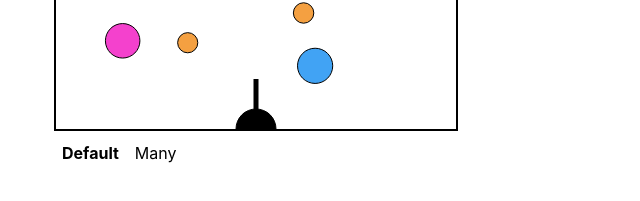
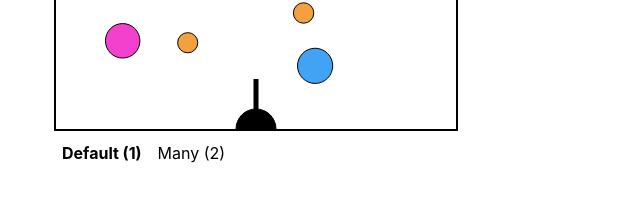
Before and after one commit to johneastman/Circles, a React (Create React App) app: page / in a window 1280 px wide. Shown: the part 211-412 px from the top of the page, without its empty margins (384-1024 px from the left). Built offline with nearby package versions, Linux system fonts and the light colour scheme.

Commit message:
refactor turret mode

```diff
--- a/src/components/turret_mode/TurretMode.tsx
+++ b/src/components/turret_mode/TurretMode.tsx
@@ -1,13 +1,18 @@
 import React from "react";
 import "./TurretMode.css"
 
-export enum Mode {
-    default = "Default",
-    many = "Many"
+export class Mode {
+    static DEFAULT: string = "Default";
+    static MANY: string = "Many";
+
+    static KEYBOARD_TO_MODE: Map<string, string> = new Map([
+        ["1", this.DEFAULT],
+        ["2", this.MANY]
+    ]);
 }
 
 interface TurretModeState {
-    mode: Mode
+    mode: string
 }
 
 export class TurretMode extends React.Component<{}, TurretModeState> {
@@ -15,7 +20,7 @@ export class TurretMode extends React.Component<{}, TurretModeState> {
     constructor(props: {}) {
         super(props);
         this.state = {
-            mode: Mode.default
+            mode: Mode.DEFAULT
         };
     }
 
@@ -27,21 +32,17 @@ export class TurretMode extends React.Component<{}, TurretModeState> {
         return (
             <ul key="turretModes" className="turretMode" data-testid="turretModes">
                 {
-                    Object.values(Mode).map((mode, index) =>
-                        mode === this.state.mode.valueOf()
-                        ? <li key={index}><strong>{mode}</strong></li>
-                        : <li key={index}>{mode}</li>
-                    )
+                    Array.from(Mode.KEYBOARD_TO_MODE).map((mode, index) => {
+                        let keyboardKey: string = mode[0];
+                        let modeName: string = mode[1];
+                        return <li key={index} style={modeName === this.state.mode ? {fontWeight: "bold"} : {}}>{`${modeName} (${keyboardKey})`}</li>
+                    })
                 }
             </ul>
         )
     }
 
     changeTurretMode(keyboardEvent: KeyboardEvent): void {
-        let modes: Map<string, Mode> = new Map([
-            ["1", Mode.default],
-            ["2", Mode.many]
-        ]);
-        this.setState({mode: modes.get(keyboardEvent.key) || Mode.default});
+        this.setState({mode: Mode.KEYBOARD_TO_MODE.get(keyboardEvent.key) || Mode.DEFAULT});
     }
 }
--- a/src/sprites/turret.ts
+++ b/src/sprites/turret.ts
@@ -48,7 +48,7 @@ export class Turret implements Sprite {
         let bullet: Bullet = new Bullet(app, this.barrelStart, this.barrelEnd);
         bullets.push(bullet);
 
-        if (turretMode === Mode.many) {
+        if (turretMode === Mode.MANY) {
             /*
             Calculate third point of right triangle with 2 points and a known distance:
             https://math.stackexchange.com/a/2126315
```
